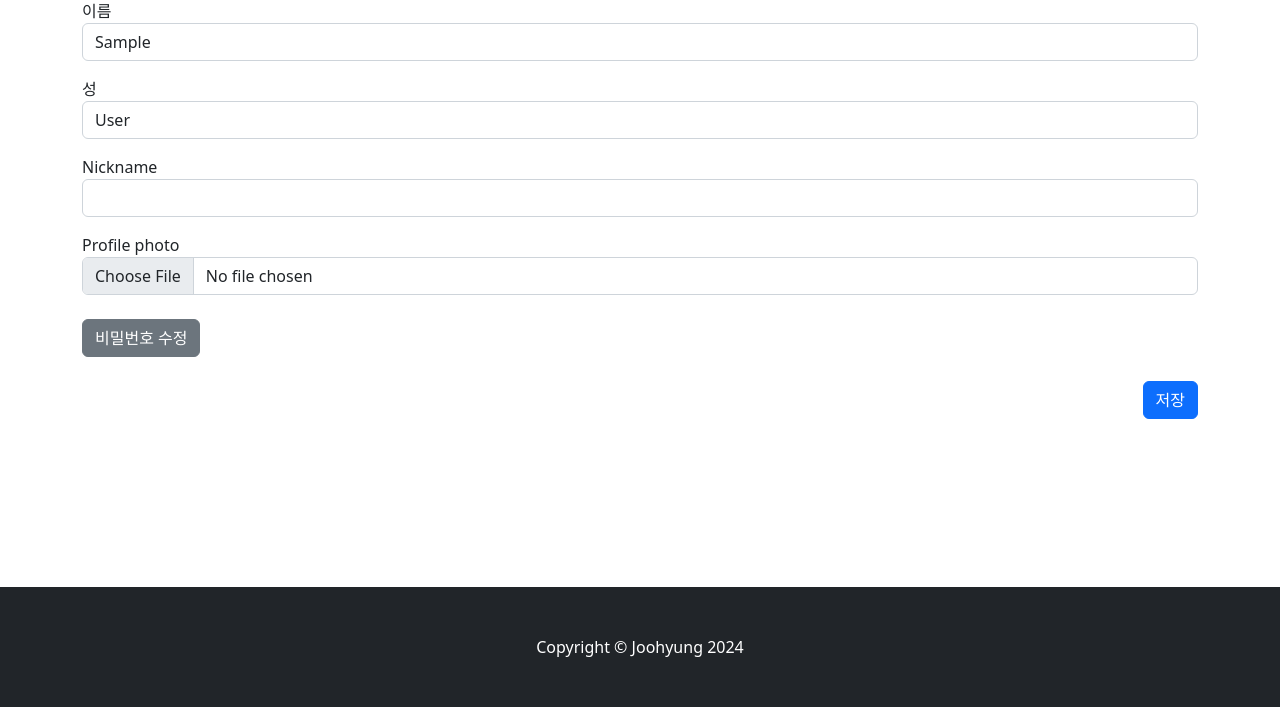
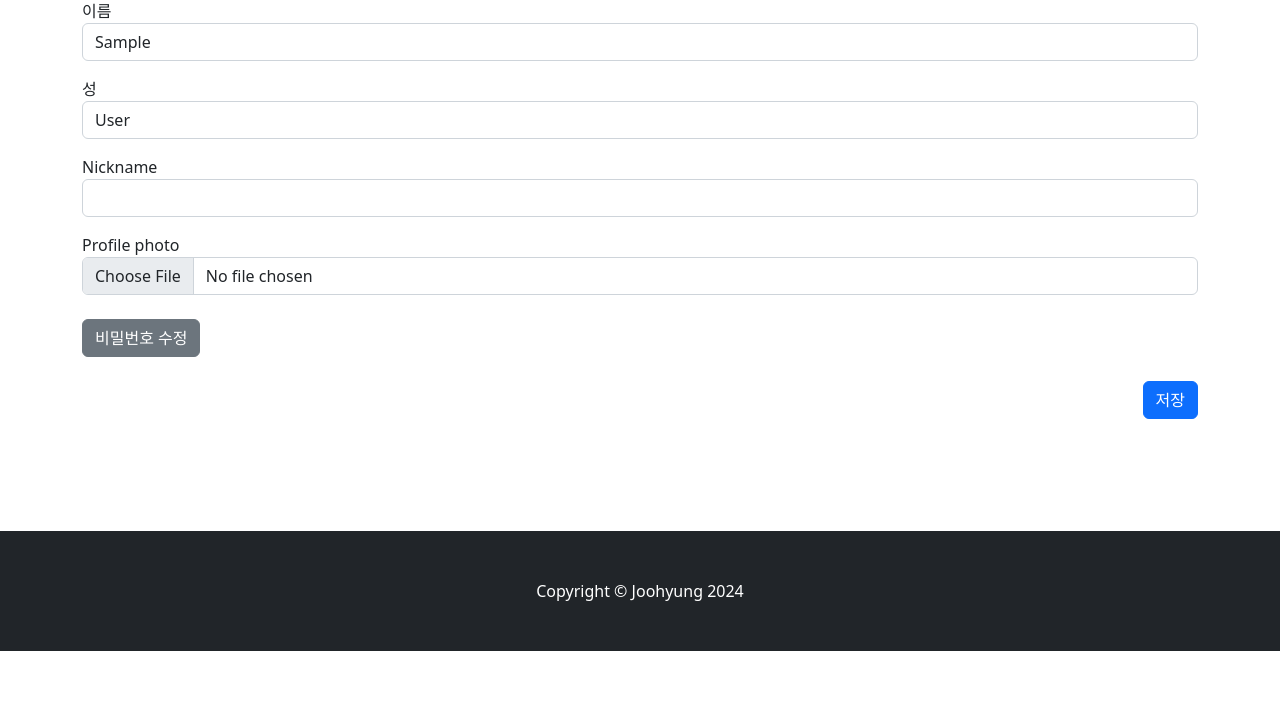
Before and after one commit to JoohyungDev/movie-review-blog, a Django app: page /blog/update_profile/1/ in a window 1280 px wide. Shown: the part 257-964 px from the top of the page. After the commit the page ends 908 px from the top, so only its background shows below. Run offline with Django 5.2, Linux system fonts and the light colour scheme; the visitor is signed in with stand-in values (Sample User, id 1); some libraries are stand-ins or nearby versions.

Commit message:
프로필 수정페이지 레이아웃 변경

```diff
--- a/blog/templates/blog/profile_update.html
+++ b/blog/templates/blog/profile_update.html
@@ -34,7 +34,6 @@
     </form>
     </div>
 </div>
-<div class="mt-5"></div>
-<div class="mt-4"></div>
+<div class="mt-3"></div>
 
 {% endblock %}
```
